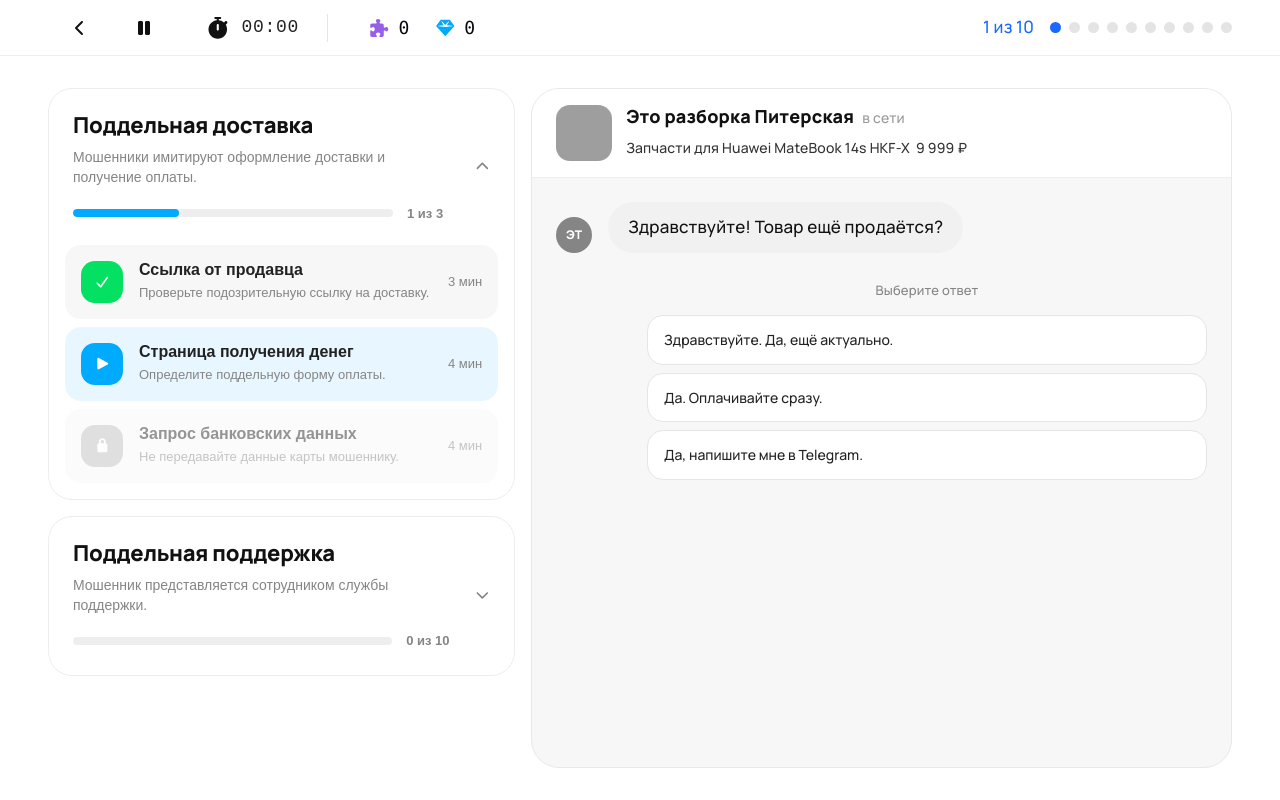
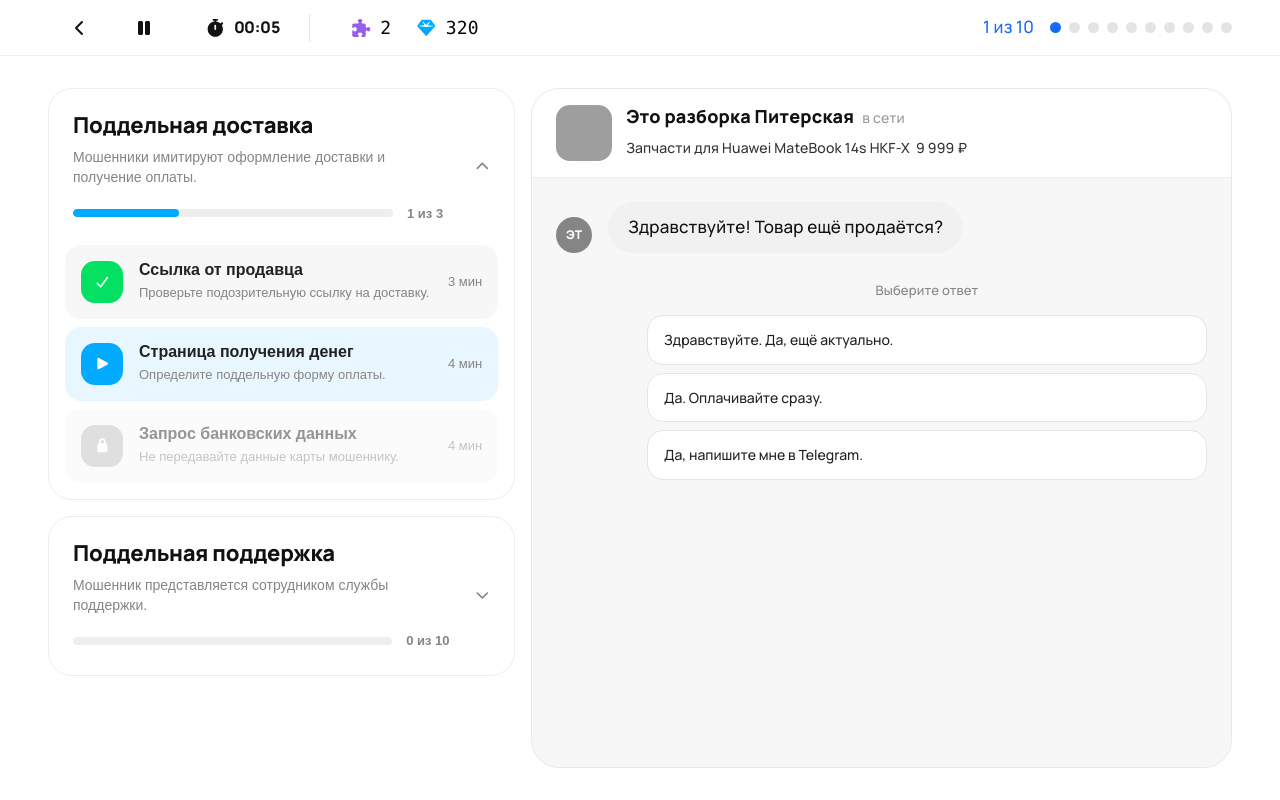
Before and after one commit to marlendd/anti-scam-trainer, a React (Vite) app in the folder frontend/: page /training/path/1/1 in a window 1280 px wide. Built offline with nearby package versions, Linux system fonts and the light colour scheme; grey boxes are pictures that could not be loaded; what ag-charts-community, ag-grid-community would draw is missing.

Commit message:
fix: solve timer issue

```diff
--- /dev/null
+++ b/frontend/src/entities/session-timer/ui/SessionTime.module.scss
@@ -0,0 +1,17 @@
+.time {
+  display: inline-flex;
+  align-items: center;
+  gap: 8px;
+
+  color: #111111;
+
+  user-select: none;
+}
+
+.value {
+  min-width: 44px;
+
+  font-size: 16px;
+  font-weight: 600;
+  font-variant-numeric: tabular-nums;
+}
--- /dev/null
+++ b/frontend/src/entities/session-timer/ui/SessionTime.tsx
@@ -0,0 +1,60 @@
+import { useEffect, useState } from 'react'
+
+import {
+  faStopwatch,
+} from '@fortawesome/free-solid-svg-icons'
+
+import { Icon } from '@/shared/ui/icon'
+
+import styles from './SessionTime.module.scss'
+
+type SessionTimeProps = {
+  isRunning?: boolean
+  initialSeconds?: number
+}
+
+function formatTime(totalSeconds: number) {
+  const minutes = Math.floor(totalSeconds / 60)
+  const seconds = totalSeconds % 60
+
+  return `${String(minutes).padStart(2, '0')}:${String(
+    seconds,
+  ).padStart(2, '0')}`
+}
+
+export function SessionTime({
+  isRunning = true,
+  initialSeconds = 0,
+}: SessionTimeProps) {
+  const [elapsedSeconds, setElapsedSeconds] =
+    useState(initialSeconds)
+
+  useEffect(() => {
+    if (!isRunning) {
+      return
+    }
+
+    const interval = window.setInterval(() => {
+      setElapsedSeconds((current) => current + 1)
+    }, 1000)
+
+    return () => {
+      window.clearInterval(interval)
+    }
+  }, [isRunning])
+
+  return (
+    <div
+      className={styles.time}
+      aria-label={`Время сессии: ${formatTime(
+        elapsedSeconds,
+      )}`}
+    >
+      <Icon icon={faStopwatch} />
+
+      <span className={styles.value}>
+        {formatTime(elapsedSeconds)}
+      </span>
+    </div>
+  )
+}
--- a/frontend/src/widgets/game-header/ui/GameHeader.tsx
+++ b/frontend/src/widgets/game-header/ui/GameHeader.tsx
@@ -1,7 +1,5 @@
 import {
     faChevronLeft, faPause,
-    // faHeart,
-    faStopwatch,
 } from '@fortawesome/free-solid-svg-icons'
 
 import {Icon} from '@/shared/ui/icon'
@@ -12,6 +10,7 @@ import {PointsCounter} from "@/widgets/header/ui/PointsCounter.tsx";
 import {Button} from "@/shared/ui/button";
 import {useLocation, useNavigate} from "react-router-dom";
 import {faHome} from "@fortawesome/free-regular-svg-icons";
+import {SessionTime} from "@/entities/session-timer/ui/SessionTime.tsx";
 
 export type GameHeaderVariant = 'setup' | 'session'
 
@@ -25,20 +24,8 @@ export type GameHeaderProps = {
     totalQuestions?: number
 }
 
-function formatTimer(totalSeconds: number) {
-    const safeSeconds = Math.max(0, totalSeconds)
-
-    const minutes = Math.floor(safeSeconds / 60)
-    const seconds = safeSeconds % 60
-
-    return `${String(minutes).padStart(2, '0')}:${String(
-        seconds,
-    ).padStart(2, '0')}`
-}
-
 export function GameHeader({
                                variant = 'setup',
-                               timerSeconds = 0,
                                // lives = 3,
                                // maxLives = 3,
                                currentQuestion = 1,
@@ -84,29 +71,8 @@ export function GameHeader({
                         }
                     </div>
 
-                    {isSession ? (
-                        <>
-                            <div
-                                className={styles.timer}
-                                aria-label={`Осталось времени: ${formatTimer(
-                                    timerSeconds,
-                                )}`}
-                            >
-                <span
-                    className={styles.timerIcon}
-                    aria-hidden="true"
-                >
-                  <Icon icon={faStopwatch} style={{color: '#111'}}/>
-                </span>
+                    {isSession && <SessionTime />}
 
-                                <span className={styles.timerValue}>
-                  {formatTimer(timerSeconds)}
-                </span>
-                            </div>
-
-
-                        </>
-                    ) : null}
                     <span
                         className={styles.separator}
                         aria-hidden="true"
--- a/frontend/src/widgets/header/ui/FragmentCounter.tsx
+++ b/frontend/src/widgets/header/ui/FragmentCounter.tsx
@@ -10,7 +10,8 @@ export function FragmentCounter({ value }: FragmentCounterProps) {
   return (
     <div className={styles.counter}>
       <Icon icon={faPuzzlePiece} style={{ color: '#965eeb' }}/>
-      <span>{value}</span>
+      {/*<span>{value}</span>*/}
+      <span>2</span>
     </div>
   )
 }
--- a/frontend/src/widgets/header/ui/PointsCounter.tsx
+++ b/frontend/src/widgets/header/ui/PointsCounter.tsx
@@ -1,16 +1,17 @@
-import { faGem } from '@fortawesome/free-solid-svg-icons'
-import { Icon } from '@/shared/ui/icon'
+import {faGem} from '@fortawesome/free-solid-svg-icons'
+import {Icon} from '@/shared/ui/icon'
 import styles from './counter.module.scss'
 
 type PointsCounterProps = {
-  value: number
+    value: number
 }
 
-export function PointsCounter({ value }: PointsCounterProps) {
-  return (
-    <div className={styles.counter}>
-      <Icon icon={faGem} style={{ color: '#00aaff' }}/>
-      <span>{value}</span>
-    </div>
-  )
+export function PointsCounter({value}: PointsCounterProps) {
+    return (
+        <div className={styles.counter}>
+            <Icon icon={faGem} style={{color: '#00aaff'}}/>
+            {/*<span>{value}</span>*/}
+            {320}
+        </div>
+    )
 }
```
